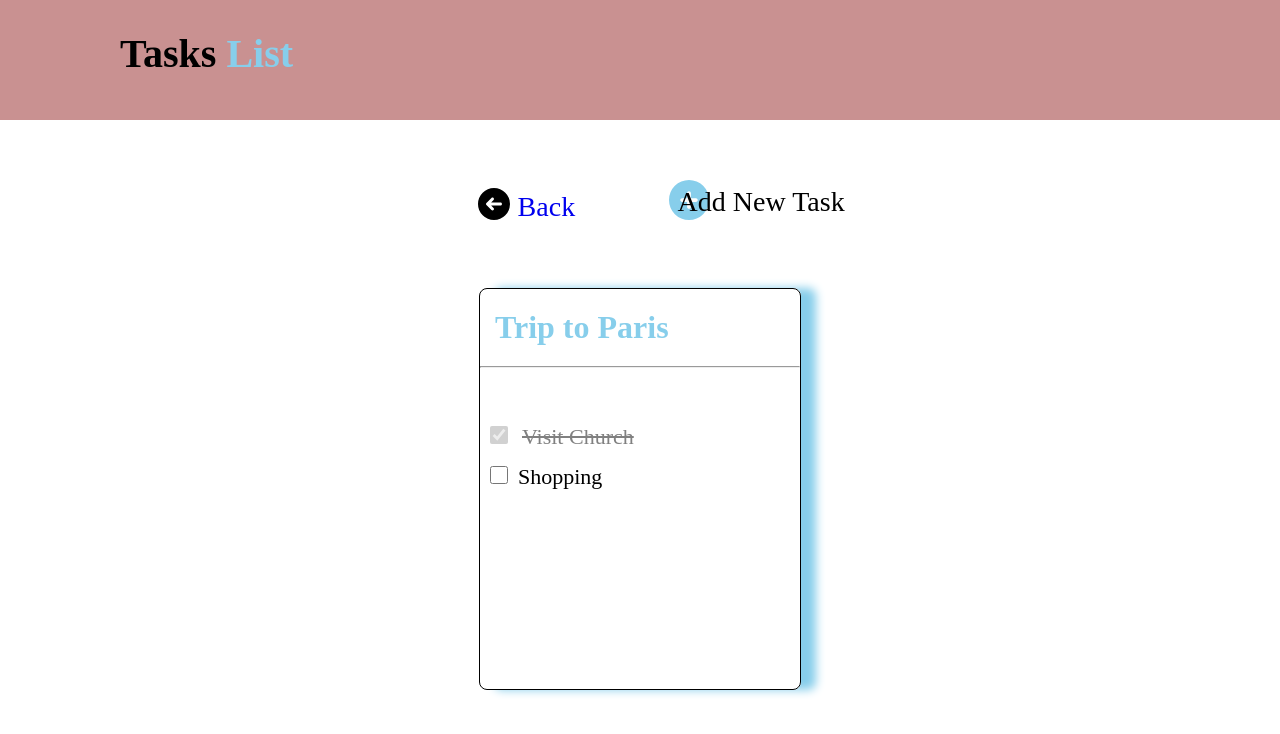
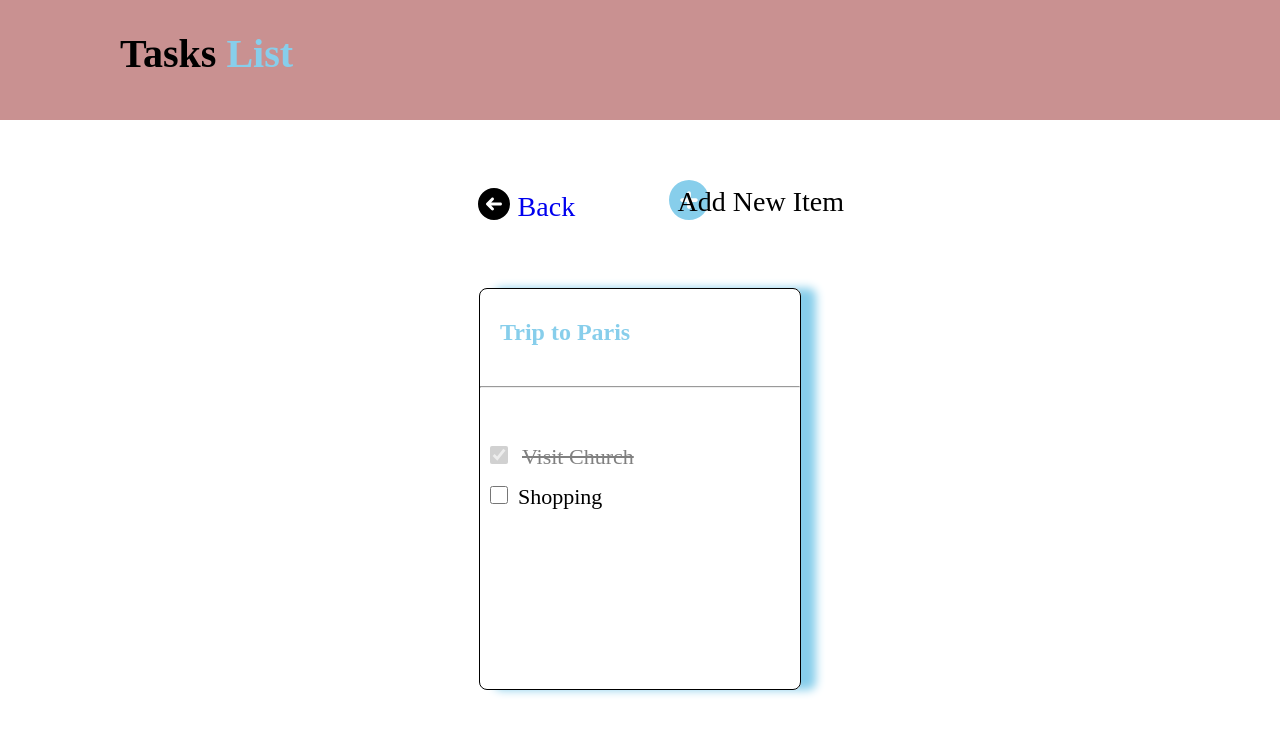
Before and after one commit to mohnish183/Project_3_TodoAppUIAPP, a plain HTML site: page paris.html in a window 1280 px wide. Drawn offline with Linux system fonts and the light colour scheme.

Commit message:
Add files via upload

```diff
--- a/paris.html
+++ b/paris.html
@@ -37,16 +37,16 @@
         <i class="fa-solid fa-circle-arrow-left"></i>
       </a>
       <a href="./index.html" class="back_link">Back</a>
-      <a href="add_task.html" class="button_p"
+      <a href="./paris_item.html" class="button_p"
         ><i class="fa-solid fa-circle-plus plus"> </i> </a
-      ><a href="./add_task.html" class="button_text paris_task_btn mob_btn_text"
-        >Add New Task</a
+      ><a
+        href="./paris_item.html"
+        class="button_text paris_task_btn mob_btn_text"
+        >Add New Item</a
       >
     </div>
     <div class="item paris_item">
-      <a href="./paris_item.html" class="add_paris_item mob_add_paris_item"
-        >Trip to Paris</a
-      >
+      <h3 class="add_paris_item mob_add_paris_item">Trip to Paris</h3>
       <hr />
       <br /><br />
       <input type="checkbox" name="" id="" disabled checked />
--- a/style.css
+++ b/style.css
@@ -202,6 +202,7 @@ input[type="text"] {
 
 .paris_pg_link {
   text-decoration: none;
+  color: skyblue;
 }
 
 .paris_item {
```
Also changed, not shown: index.html (+3 -3 lines), paris_item.html (+2 -2 lines).
